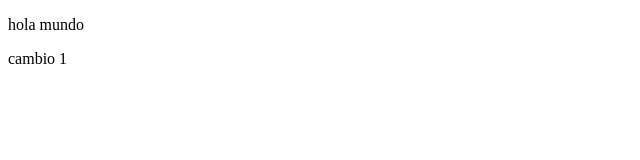
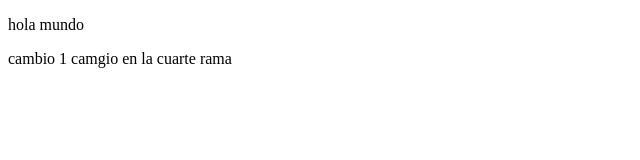
Before and after one commit to planetoide/testrepo, a plain HTML site: page index.html in a window 1280 px wide. Shown: the whole page, without its empty margins (0-640 px from the left). Drawn offline with Linux system fonts and the light colour scheme.

Commit message:
Update index.html cuarta

```diff
--- a/index.html
+++ b/index.html
@@ -7,6 +7,6 @@
 </head>
 <body>
   <p>hola mundo</p>
-  <p>cambio 1</p>
+  <p>cambio 1 camgio en la cuarte rama</p>
 </body>
 </html>
```
